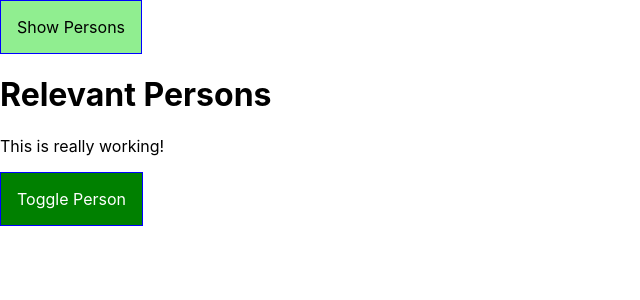
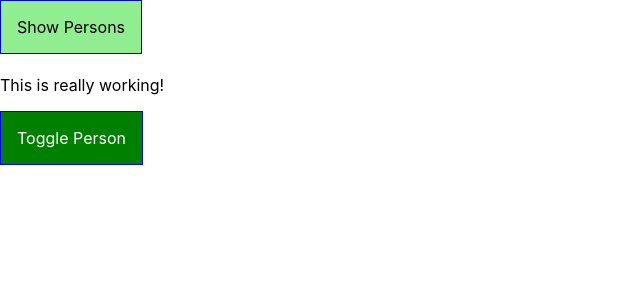
Before and after one commit to nikhilbang44/react-workpace, a React app: page / in a window 1280 px wide. Shown: the top 300 px of the page, without its empty margins (0-640 px from the left). Built offline with nearby package versions, Linux system fonts and the light colour scheme.

Commit message:
a different approach to hocs

```diff
--- a/src/components/Persons/Person/Person.js
+++ b/src/components/Persons/Person/Person.js
@@ -1,6 +1,7 @@
 import React, { Component } from 'react';
 import classes from './Person.css';
-import WithClass from '../../../hoc/WithClass';
+import Aux from '../../../hoc/Aux';
+import withClass from '../../../hoc/withClass';
 
 class Person extends Component {
   constructor(props) {
@@ -18,13 +19,13 @@
 
   render () {
        return(
-        <WithClass classes={ classes.App }>
+        <Aux>
           < p onClick={this.props.click} > I 'm a { this.props.name } I am { this.props.age } years old!</p>
           <p>{this.props.children }</p>
           <input type="text" onChange={this.props.changed} value= { this.props.name } />
-        </WithClass>
+        </Aux>
       );
   }
 }
 
-export default Person;
+export default withClass(Person,classes.Person);
--- a/src/containers/App.js
+++ b/src/containers/App.js
@@ -2,7 +2,8 @@
 import classes from './App.css';
 import Persons from '../components/Persons/Persons';
 import Cockpit from '../components/Cockpit/Cockpit';
-import WithClass from '../hoc/WithClass';
+import Aux from '../hoc/Aux';
+import withClass from '../hoc/withClass';
 
 class App extends Component {
 
@@ -116,7 +117,7 @@
               changed={this.nameChangedHandler}/>;
     }
     return (
-        <WithClass classes={ classes.App }>
+        <Aux>
           <button onClick={() => { this.setState({showPersons: true})}}>Show Persons</button>
           <Cockpit  appTitle={this.props.title}
                     showPersons={this.state.showPersons}
@@ -124,9 +125,9 @@
                     clicked={this.togglePersonsHandler}
           />
           { persons }
-        </WithClass>
+        </Aux>
     );
   }
 }
 
-export default App;
+export default withClass(App, classes.App);
--- a/src/hoc/WithClass.js
+++ /dev/null
@@ -1,9 +0,0 @@
-import React from 'react';
-
-const withClass = (props) => (
-  <div className= { props.classes }>
-    { props.children }
-  </div>
-);
-
-export default withClass;
--- /dev/null
+++ b/src/hoc/withClass.js
@@ -0,0 +1,10 @@
+import React from 'react';
+const withClass = (WrappedComponent, className) => {
+    return (props) => (
+        <div className={className}>
+            <WrappedComponent/>
+        </div>
+    )
+}
+
+export default withClass;
```
